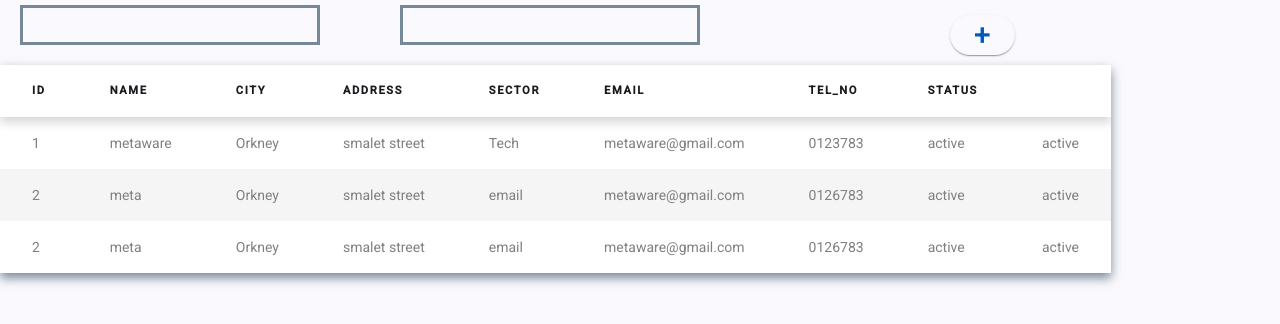
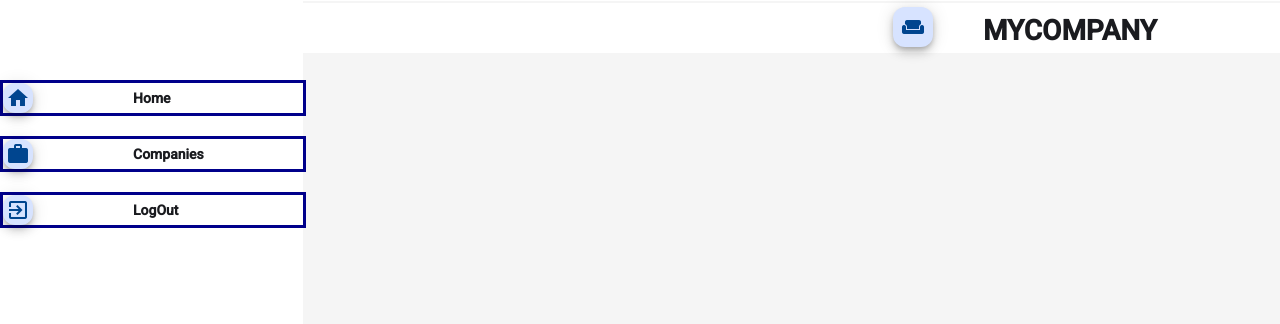
Before and after one commit to thabomahlalela/electronic-attendence-register, an Angular app: page / in a window 1280 px wide. Shown: the top 324 px of the page. Built offline with nearby package versions, Linux system fonts and the light colour scheme.

Commit message:
admin home update

```diff
--- a/src/app/app.html
+++ b/src/app/app.html
@@ -1 +1 @@
-<app-view-companies/>
+<router-outlet/>
--- a/src/app/app.routes.ts
+++ b/src/app/app.routes.ts
@@ -1,3 +1,23 @@
 import { Routes } from '@angular/router';
+import { ClientAdminHome } from './components/client-admin-home/client-admin-home';
+import { ViewCompanies } from './components/view-companies/view-companies';
+import { CompanyRegistrationForm } from './components/company-registration-form/company-registration-form';
 
-export const routes: Routes = [];
+export const routes: Routes = [
+    {
+        path:'',
+        component:ClientAdminHome,
+        children:[
+
+    {
+        path:'view-companies',
+        component:ViewCompanies
+    },
+    {
+        path:'register-company',
+        component:CompanyRegistrationForm,
+    },
+        ]
+    },
+
+];
--- a/src/app/app.ts
+++ b/src/app/app.ts
@@ -1,11 +1,10 @@
 import{Component,signal} from '@angular/core'
-import { ViewCompanies } from './components/view-companies/view-companies';
 import { RouterOutlet } from '@angular/router';
 
 
 @Component({
   selector: 'app-root',
-  imports: [ViewCompanies,RouterOutlet],
+  imports: [RouterOutlet],
   templateUrl: './app.html',
   styleUrl: './app.css'
 })
--- a/src/app/clientService.ts
+++ b/src/app/clientService.ts
@@ -39,7 +39,29 @@ export class ClientService{
         }
     ]
 
+    clientOptions= [
+        {
+            id:'1',
+            name:'home',
+            path:'',
+        },
+         {
+            id:'2',
+            name:'companies',
+            path:'/view-companies',
+        },
+         {
+            id:'3',
+            name:'log-out',
+            path:'register-company',
+        }
+    ]
+
     get getCompanies() {
         return this.companies
     }
+
+    get getOptions() {
+        return this.clientOptions
+    }
 }
--- a/src/app/components/client-admin-home/client-admin-home.css
+++ b/src/app/components/client-admin-home/client-admin-home.css
@@ -5,18 +5,85 @@
 
 }
 #sub-container{
-    height: 890px;
-    width: 1500px;
+    height: 945px;
+    width: 100%;
+    margin-left: 300px;
+    margin-top: -940px;
+    border: solid white;
+    background-color: whitesmoke;
+}
 
+#container {
+    position: fixed;
+    width: 100%;
+    height: 100vh;
+    overflow: hidden;
+}
+
+
+
+#view-container {
+    display: flex;
+    justify-content: center;
+    align-items: center;
+    justify-content: space-around;
+    width: 1610px;
+    height: 100vh;
+    /* border: solid red; */
+    margin-top: 40px;
+}
+
+h1 {
     margin-left: 350px;
-    margin-top: -10px;
 }
+
+#logo {
+    margin-left: 350px;
+}
+
+#menu-options {
+    height: 938px;
+    width: 300px;
+    /* border: solid darkblue; */
+    background-color: white;
+}
+
   #header{
+
     height: 50px;
-    width: 900px;
-    background-color: aquamarine;
-    transform: translate(290px,-17px);
+    width: 100%;
+    background-color: white;
+    margin-top: -17px;
+    /* transform: translate(290px,-17px); */
 }
+
+#option {
+    display: flex;
+    /* justify-content: space-between; */
+    gap: 100px;
+    align-items: center;
+    width: 100%;
+    height: 30px;
+    border: solid darkblue;
+    font-weight: 900;
+}
+
+/* .admin-option:nth-child(even) {
+    background-color: lightslategray;
+} */
+
+#options-container {
+    display: flex;
+    flex-direction: column;
+    gap: 20px;
+    position: absolute;
+    width: 300px;
+    height: 200px;
+    margin-top: 80px;
+    /* border: solid black; */
+}
+
+
 h1{
     transform: translate(330px,18px);
 
@@ -24,14 +91,10 @@ h1{
 #logo{
     transform: translate(240px,-35px);
 }
- #menus{
-    transform: translate(50px,150px);
-    background-color:whitesmoke;
-    color: black;
 
-
-
-
+#icons {
+    width: 30px;
+    height: 30px;
 }
 
 #register{
--- a/src/app/components/client-admin-home/client-admin-home.html
+++ b/src/app/components/client-admin-home/client-admin-home.html
@@ -2,32 +2,55 @@
 
 
 
-    <div id="menu">
-        <mat-menu #appMenu="matMenu" xPosition="after" yPosition="below">
-            <button mat-menu-item>Company List</button>
-            <button mat-menu-item>Survey List</button>
-            <button mat-menu-item>Complaints List</button>
-            <button mat-menu-item>Complements List</button>
-        </mat-menu>
-    </div>
 
-    <div >
-        <button  id="menus" mat-raised-button [matMenuTriggerFor]="appMenu">Home</button>
-         <button id= "register" mat-raised-button>Register</button>
-        <button id="logOut" mat-raised-button>LogOut</button>
+    <div id="menu-options">
+        <div id="options-container">
+
+            <!-- @for(option of options; track option.id) { -->
+
+            <div class="admin-option" id="option" (click)="onHome()">
+                <button id="icons" matMiniFab>
+                 <mat-icon>home</mat-icon>
+               </button>Home
+            </div>
+
+            <div class="admin-option" id="option" (click)="onCompanies()">
+                 <button id="icons" matMiniFab>
+                 <mat-icon>work</mat-icon>
+               </button>Companies
+            </div>
+               <div id="option" (click)="onLogout()">
+                 <button id="icons" matMiniFab>
+                 <mat-icon>exit_to_app</mat-icon>
+               </button>LogOut
+            </div>
+
+            <!-- } -->
+        </div>
+
     </div>
 
 
 <div id="sub-container">
     <div id="header">
-        <h1>MYCOMPANY</h1>
-        <button id="logo" mat-raised-button>Logo</button>
-        <hr id="horizontal-line"/>
+        <header>
+            <h1>MYCOMPANY</h1>
+        </header>
+        <button id="logo" matMiniFab>
+
+                 <mat-icon>weekend</mat-icon>
+
+        </button>
 
     </div>
+
+    <div id="view-container">
+          <router-outlet/>
+    </div>
+
 </div>
 <div class="backgroud">
-<div class="vertical-line"></div>
+<!-- <div class="vertical-line"></div> -->
 </div>
 
 
--- a/src/app/components/client-admin-home/client-admin-home.ts
+++ b/src/app/components/client-admin-home/client-admin-home.ts
@@ -1,12 +1,33 @@
-import { Component } from '@angular/core';
+import { Component, inject } from '@angular/core';
 import { MatButtonModule } from '@angular/material/button';
 import { MatMenuModule } from '@angular/material/menu';
+import { Router, RouterOutlet } from '@angular/router';
+import { ClientService } from '../../clientService';
+import { MatIcon } from '@angular/material/icon';
 @Component({
   selector: 'app-client-admin-home',
-  imports: [MatButtonModule,MatMenuModule],
+  imports: [MatButtonModule,MatMenuModule,MatIcon,RouterOutlet],
   templateUrl: './client-admin-home.html',
   styleUrl: './client-admin-home.css'
 })
 export class ClientAdminHome {
+router = inject(Router);
+service = inject(ClientService);
 
+
+  onCompanies() {
+    this.router.navigate(['/view-companies'])
+  }
+
+  onHome() {
+
+  }
+
+  onLogout() {
+
+  }
+
+  get options() {
+    return this.service.getOptions
+  }
 }
--- a/src/app/components/view-companies/view-companies.css
+++ b/src/app/components/view-companies/view-companies.css
@@ -6,7 +6,11 @@
     padding: 0;
 }
 
+
+
  table {
+
+    width: 1550px;
     border-collapse: collapse;
     box-shadow: 0 5px 10px lightslategray;
     background-color: white;
@@ -48,22 +52,22 @@
    /* border: solid lightslategray; */
  }
 
- #container {
+ /* #container {
    width: 1115px;
- }
+ } */
 
  .search-bar  {
    width: 300px;
    height: 40px;
    border: solid lightslategray;
-   margin-left: 20px;
+   margin-left: 150px;
    margin-top: 5px;
  }
 
  #btn {
   position: absolute;
-  margin-left: 950px;
-  margin-top: -30px;
+  margin-left: 1430px;
+  margin-top: -20px;
   font-size: 30px;
  }
 
@@ -71,6 +75,15 @@
     width: 300px;
    height: 40px;
    border: solid lightslategray;
-    margin-left: 400px;
+    margin-left: 500px;
    margin-top: -40px;
  }
+
+ #container {
+  width: 1550px;
+  height: auto;
+  margin-left: -20px;
+  margin-top: -500px;
+  /* border: solid darkblue; */
+  background-color: white;
+ }
--- a/src/app/components/view-companies/view-companies.html
+++ b/src/app/components/view-companies/view-companies.html
@@ -9,7 +9,7 @@
 
         </div>
 
-        <button id="btn" mat-raised-button>+</button>
+        <button (click)="onAdd()" id="btn" mat-raised-button>+</button>
     </div>
  <table>
 
@@ -38,9 +38,6 @@
                 <td>{{company.email}}</td>
                 <td>{{company.telNo}}</td>
                 <td>{{company.status}}</td>
-                <td>
-                    <p class="status status-active">active</p>
-                </td>
             </tr>
                 }
 
--- a/src/app/components/view-companies/view-companies.ts
+++ b/src/app/components/view-companies/view-companies.ts
@@ -2,6 +2,7 @@ import { Component, inject } from '@angular/core';
 import { ClientService } from '../../clientService';
 import { MatButtonModule } from '@angular/material/button';
 import { MatMenuModule } from '@angular/material/menu';
+import { Router } from '@angular/router';
 
 @Component({
   selector: 'app-view-companies',
@@ -11,8 +12,13 @@ import { MatMenuModule } from '@angular/material/menu';
 })
 export class ViewCompanies {
   service = inject(ClientService);
+  router = inject(Router);
 
   get myCompanies() {
     return this.service.getCompanies
   }
+
+  onAdd() {
+    this.router.navigate(['/register-company'])
+  }
 }
```
